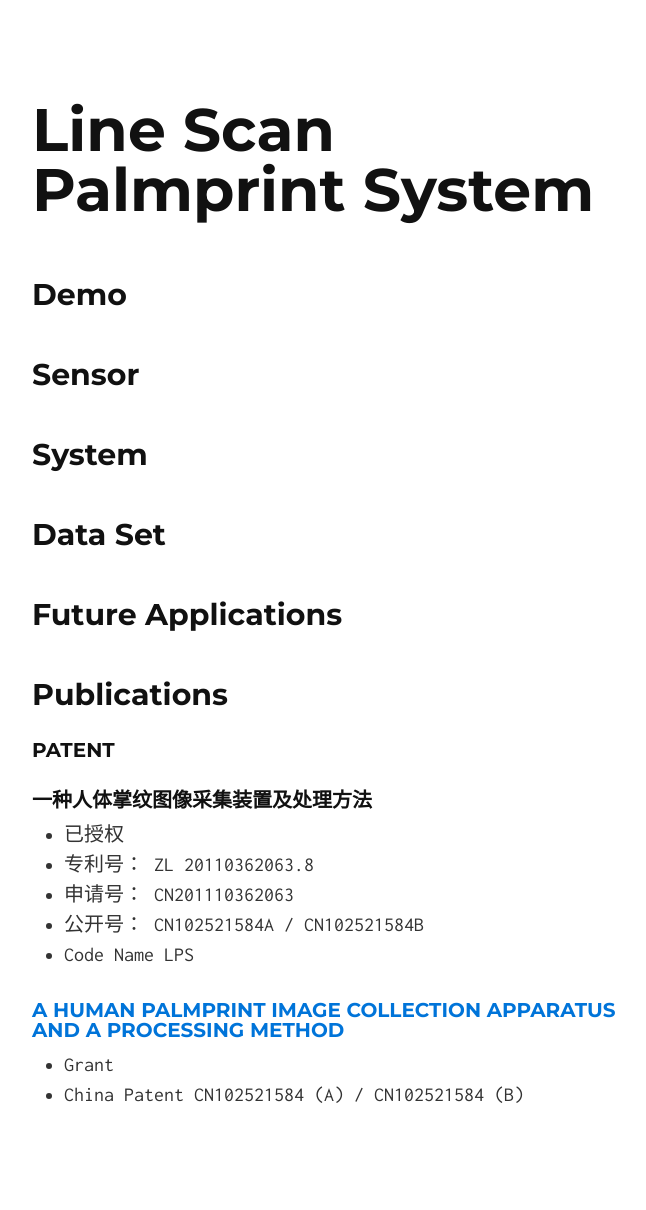
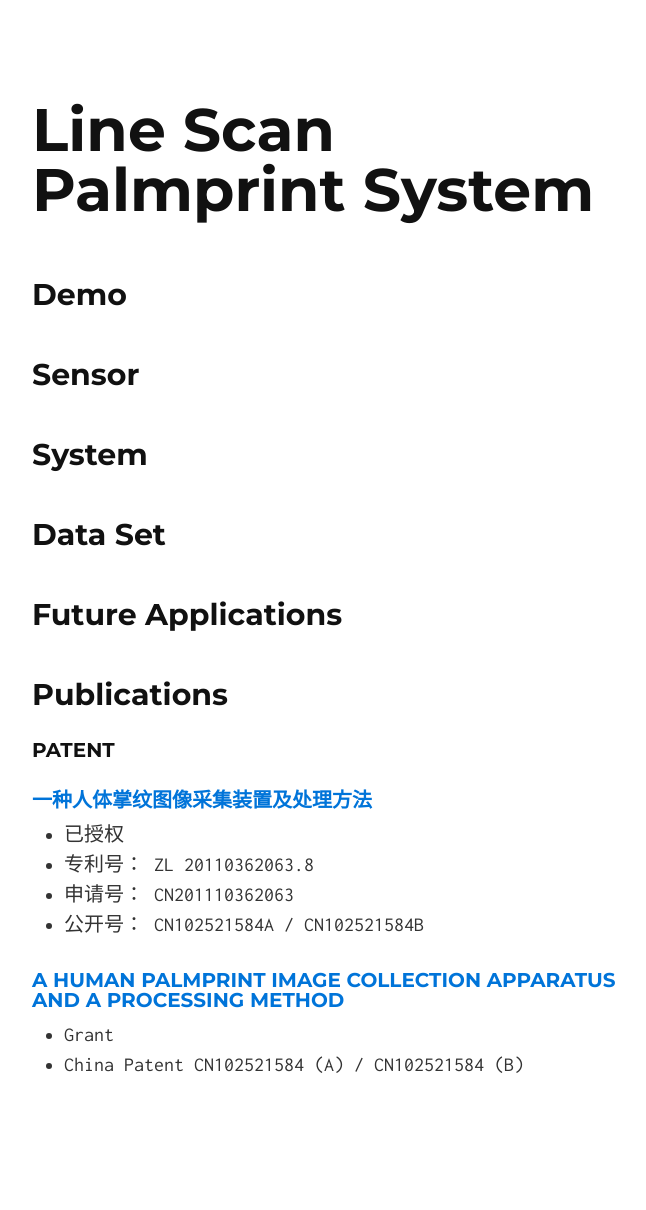
Before and after one commit to quxiaofeng/lps, a Jekyll site: the page built from index.html, in a window 1280 px wide. Shown: the whole page, without its empty margins (306-952 px from the left). Built offline with Jekyll 4.4.1, drawn with Linux system fonts in a browser that asks for light colours; Markdown is read by kramdown in place of the engine named in the settings; after the commit the page ends 1180 px from its top, so only the background shows below that.

Commit message:
Update
Signed-off-by: Xiaofeng QU <xiaofeng.qu.hk@ieee.org>

```diff
--- a/_includes/index.md
+++ b/_includes/index.md
@@ -28,13 +28,12 @@ Publications
 
 ### Patent
 
-#### 一种人体掌纹图像采集装置及处理方法
+#### [一种人体掌纹图像采集装置及处理方法](/docs/CN102521584B.pdf)
 
 + 已授权
 + 专利号： ZL 20110362063.8
 + 申请号： CN201110362063
 + 公开号： CN102521584A / CN102521584B
-+ Code Name LPS
 
 #### <a href="http://www.google.com/patents/CN102521584B?cl=en" target="_blank">A Human Palmprint Image Collection Apparatus and A Processing Method</a>
 
```
Also changed, not shown: 1 other file.
